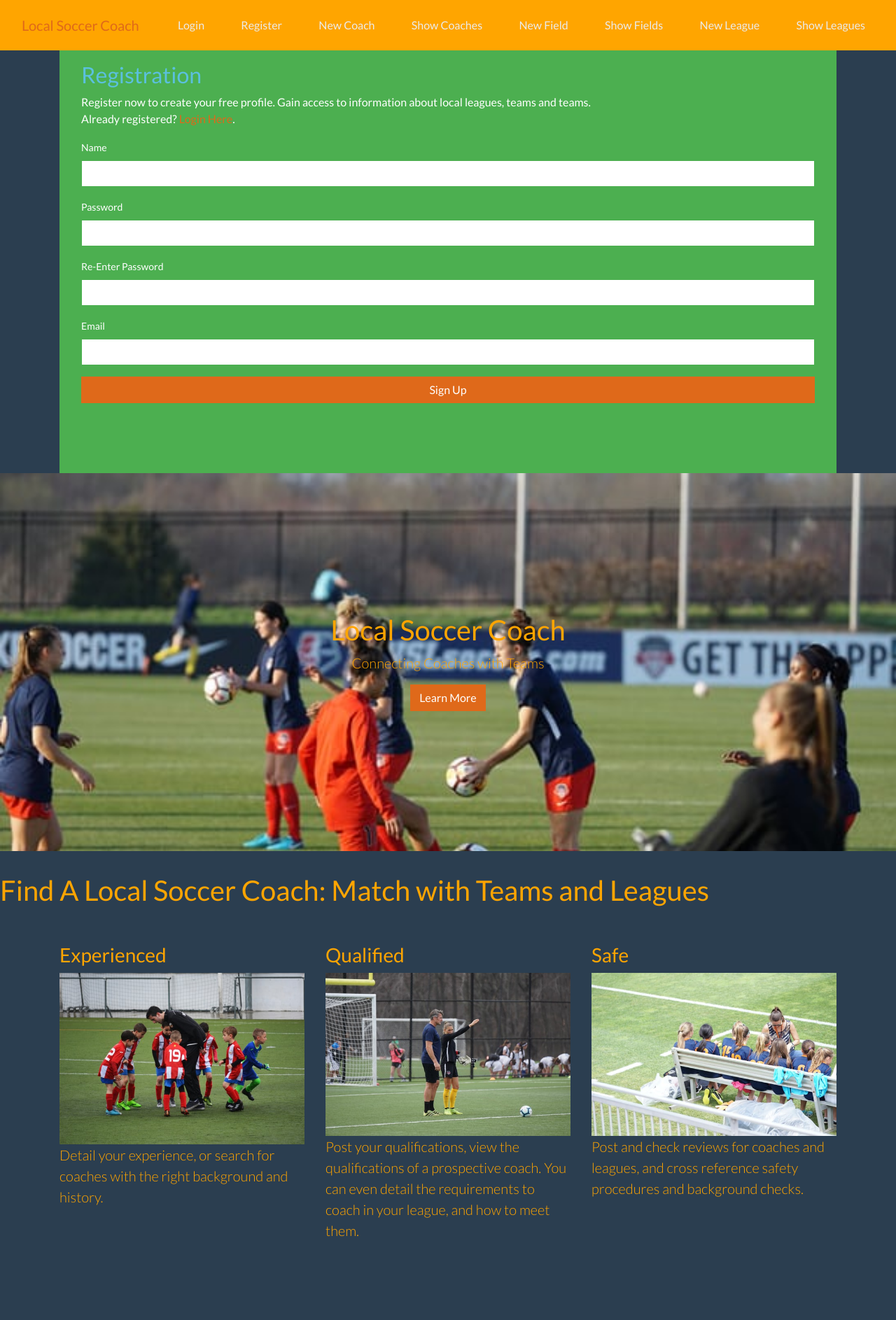
After one commit to teknofage/Contractor-Project, a Flask app: page /registration in a window 1280 px wide. The commit adds this page. Shown: the top 1886 px of the page at 70% size. Run offline with Flask 2, Linux system fonts and the light colour scheme; some libraries are stand-ins or nearby versions.

Commit message:
Working routes and 2 working tests

```diff
--- a/app.py
+++ b/app.py
@@ -25,6 +25,17 @@ teams =db.teams
 
 app = Flask(__name__)
 
+@app.route('/login')
+def login():
+    """Show login"""
+    return render_template("login.html", login=login)
+
+
+@app.route('/registration')
+def registration():
+    """Show registration"""
+    return render_template("registration.html", registration=registration)
+
 #Coaches
 @app.route('/')
 def coaches_index():
@@ -38,7 +49,7 @@ def coaches_submit():
     coach = {
         'name': request.form.get('name'),
         'resume': request.form.get('resume'),
-        'qualifications': request.form.get('qualifications').split(),
+        'qualifications': request.form.get('qualifications'),
         'reviews': request.form.get('reviews')
     }
     coach_id = coaches.insert_one(coach).inserted_id
@@ -51,7 +62,7 @@ def coaches_new():
     return render_template('coaches_new.html', coach={}, title='New Coach')
 
 
-@app.route('/coaches_show/')
+@app.route('/coaches')
 def coaches_show():
     """Show all coaches."""
     allCoaches = coaches.find()
@@ -60,7 +71,6 @@ def coaches_show():
     return render_template('coaches_show.html', allCoaches=allCoaches)
 
 
-#Mitchell inserted this route while trying to help me
 @app.route('/coach/<coach_id>')
 def coach_show(coach_id):
     """Show a single coach."""
@@ -82,7 +92,7 @@ def coaches_update(coach_id):
     updated_coach = {
         'name': request.form.get('name'),
         'resume': request.form.get('resume'),
-        'qualifications': request.form.get('qualifications').split(),
+        'qualifications': request.form.get('qualifications'),
         'reviews': request.form.get('reviews')
     }
     coaches.update_one(
@@ -134,9 +144,8 @@ def leagues_submit():
     league = {
         'name': request.form.get('name'),
         'age_group': request.form.get('age_group'),
-        'level': request.form.get('level').split(),
-        'website': request.form.get('website').split(),
-        'reviews': request.form.get('reviews')
+        'level': request.form.get('level'),
+        'website': request.form.get('website')
     }
     league_id = leagues.insert_one(league).inserted_id
     return redirect(url_for('leagues_show', league_id=league_id))
@@ -167,11 +176,10 @@ def leagues_edit(league_id):
 def leagues_update(league_id):
     """Submit an edited league."""
     updated_league = {
-        'name': request.form.get('title'),
+        'name': request.form.get('name'),
         'age_group': request.form.get('age_group'),
-        'level': request.form.get('level').split(),
-        'website': request.form.get('website').split(),
-        'reviews': request.form.get('reviews')
+        'level': request.form.get('level'),
+        'website': request.form.get('website')
     }
     leagues.update_one(
         {'_id': ObjectId(league_id)},
@@ -223,9 +231,8 @@ def fields_submit():
     field = {
         'name': request.form.get('name'),
         'number_of_pitches': request.form.get('number_of_pitches'),
-        'turf': request.form.get('turf').split(),
-        'location': request.form.get('location').split(),
-        'reviews': request.form.get('reviews')
+        'turf': request.form.get('turf'),
+        'location': request.form.get('location')
     }
     field_id = fields.insert_one(field).inserted_id
     return redirect(url_for('fields_show', field_id=field_id))
@@ -237,19 +244,13 @@ def fields_new():
     return render_template('fields_new.html', field={}, title='New field')
 
 
-@app.route('/fields/<field_id>')
+@app.route('/field/<field_id>')
 def field_show(field_id):
     """Show a single field."""
     field = fields.find_one({'_id': ObjectId(field_id)})
     field_reviews = reviews.find({'field_id': ObjectId(field_id)})
-    return render_template('field_show.html', field=field, reviews=field_reviews)
+    return render_template('field_show.html', field=field)
 
-# @app.route('/fields/<field_id>')
-# def fields_show(field_id):
-#     """Show all fields."""
-#     field = fields.find_one({'_id': ObjectId(field_id)})
-#     field_reviews = reviews.find({'field_id': ObjectId(field_id)})
-#     return render_template('fields_show.html', field=field, reviews=field_reviews)
 
 @app.route('/fields/<field_id>/edit')
 def fields_edit(field_id):
@@ -263,9 +264,9 @@ def fields_update(field_id):
     """Submit an edited field."""
     updated_field = {
         'title': request.form.get('title'),
-        'number_of_pitches': request.form.get(['number_of_pitches']),
-        'turf': request.form.get(['turf']).split(),
-        'location': request.form.get('location').split(),
+        'number_of_pitches': request.form.get('number_of_pitches'),
+        'turf': request.form.get('turf'),
+        'location': request.form.get('location'),
         'reviews': request.form.get('reviews')
     }
     fields.update_one(
@@ -280,6 +281,16 @@ def fields_delete(field_id):
     fields.delete_one({'_id': ObjectId(field_id)})
     return redirect(url_for('fields_index'))
 
+
+# Helper Function for determining which reviews to call into the resource pages
+# def review_type():
+#     HID = None
+#     if (needs coach):
+#         HID = coach._id
+#     elif (needs league):
+#         HID = league._id
+#     elif (needs field):
+#         HID = field._id
 
 @app.route('/fields/reviews', methods=['POST'])
 def field_reviews_new():
--- a/styles.css
+++ b/static/styles.css
@@ -12,9 +12,9 @@ body {
     background: rgba(0, 0, 0, 0.3); /* If our image is bright, we can tone it down with this darker overlay */
     padding-top:200px;
     padding-bottom:200px;
-    background-image: url("Women-coaching.jpeg");
+    background-image: url("../static/images/Women-coaching.jpeg");
     background-repeat: no-repeat;
-    background-size: 100%;
+    background-size: cover;
 }
 
 .hero-background-img:after  {
@@ -45,3 +45,44 @@ padding: 2.5em;
     background-color: blue;
     color: white;
 }
+
+main {
+background-color: #4CAF50;
+color: white;
+padding: 16px;
+font-size: 16px;
+border: none;
+cursor: pointer;
+}
+
+.dropbtn:hover, .dropbtn:focus {
+background-color: #3e8e41;
+}
+
+.dropdown {
+float: right;
+position: relative;
+display: inline-block;
+}
+
+.dropdown-content {
+display: none;
+position: absolute;
+background-color: #f1f1f1;
+min-width: 160px;
+overflow: auto;
+box-shadow: 0px 8px 16px 0px rgba(0,0,0,0.2);
+right: 0;
+z-index: 1;
+}
+
+.dropdown-content a {
+color: black;
+padding: 12px 16px;
+text-decoration: none;
+display: block;
+}
+
+.dropdown a:hover {background-color: #ddd;}
+
+.show {display: block;}
--- a/templates/base.html
+++ b/templates/base.html
@@ -12,7 +12,7 @@
         <link rel="stylesheet" href="/bootstrap.min.css">
 
         <!-- CUSTOM STYLES -->
-        <link rel="stylesheet" href="styles.css">
+        <link rel="stylesheet" href="static/styles.css">
 
     </head>
 <body>
@@ -20,15 +20,7 @@
     <div class='container'>
         {% block content %}{% endblock %}
     </div>
-<!-- NAVBAR -->
-    <nav class="navbar navbar-dark">
-        <a class="navbar-brand" href="#">Local Soccer Coach</a>
-        <div class="navbar-nav">
-            <a class="nav-item nav-link active" href="#">Home <span class="sr-only">(current)</span></a>
-            <a class="nav-item nav-link" href="#">Coaches</a>
-            <a class="nav-item nav-link" href="#">Leagues</a>
-        </div>
-    </nav>
+
 
 <!-- HERO -->
     <div class="jumbotron text-center hero-background-img">
@@ -36,7 +28,9 @@
         <p class="lead">Connecting Coaches with Teams</p>
         <a href="#" class="btn btn-primary">Learn More</a>
     </div>
+    <div class= "container"></div>
     <h1 class = "herotitle">Find A Local Soccer Coach: Match with Teams and Leagues</h1>
+    </div>
 
 <!-- BENEFITS -->
 <div class="container mb-5 mt-5 pb-5 pt-1">
@@ -44,19 +38,19 @@
     <div class="row">
         <div class="col-lg-4">
             <h3>Experienced</h3>
-            <img src="static/images/coaching-boys.jpeg" class="img-fluid rounded">
+            <img src="../static/images/coaching-boys.jpeg" class="img-fluid rounded">
             <p class="lead">Detail your experience, or search for coaches with the right background and history.
             </p>
         </div>
         <div class="col-lg-4">
             <h3>Qualified</h3>
-            <img src="static/images/coaching-man-and-woman.jpeg" class="img-fluid rounded">
+            <img src="../static/images/coaching-man-and-woman.jpeg" class="img-fluid rounded">
             <p class="lead">Post your qualifications, view the qualifications of a prospective coach. You can even detail the requirements to coach in your league, and how to meet them.
             </p>
         </div>
         <div class="col-lg-4">
             <h3>Safe</h3>
-            <img src="static/images/coaching-girls.jpeg" class="img-fluid rounded">
+            <img src="../static/images/coaching-girls.jpeg" class="img-fluid rounded">
             <p class="lead">Post and check reviews for coaches and leagues, and cross reference safety procedures and background checks.
             </p>
         </div>
--- a/templates/coaches_edit.html
+++ b/templates/coaches_edit.html
@@ -14,5 +14,3 @@
     </div>
 </div>
 {% endblock %}
-
-# db.penguin_items.insertOne({"" : "", "" : "", "" : "", "" : ""})
--- a/templates/coaches_index.html
+++ b/templates/coaches_index.html
@@ -2,9 +2,7 @@
 {% extends 'base.html' %}
 
 {% block content %}
-<h1>Coaches</h1>
 
-<a href='/coaches/new'>New Coach</a>
 <div class='row'>
     {% for coach in coach %}
         <div class='col-md-3'>
--- a/templates/coaches_show.html
+++ b/templates/coaches_show.html
@@ -17,9 +17,7 @@
                 </div>
                 </div>
 
-            <!-- <div class="card"><div class="card-body">
-                <iframe width="420" height="315" src="{{ video }}"></iframe>
-            </div></div> -->
+
         {% endfor %}
 
 
--- a/templates/fields_edit.html
+++ b/templates/fields_edit.html
@@ -14,5 +14,3 @@
     </div>
 </div>
 {% endblock %}
-
-<!-- #db.penguin_items.insertOne({"" : "", "" : "", "" : "", "" : ""}) -->
--- a/templates/partials/fields_form.html
+++ b/templates/partials/fields_form.html
@@ -8,15 +8,15 @@
 
     <!-- Number of Full_pitches -->
     <div class='form-group'>
-        <label for='full_pitches'>Number of Full Pitches</label><br>
-        <input class='form-control' id='full_pitches' type='text' name='full_pitches' value='{{ field.full_pitches }}' />
+        <label for='number_of_pitches'>Number of Full Pitches</label><br>
+        <input class='form-control' id='number_of_pitches' type='text' name='number_of_pitches' value='{{ field.number_of_pitches }}' />
     </div>
 
     <!-- Turf -->
     <div class='form-group'>
         <label for='field-turf'>Turf</label><br>
         <p class='text-muted'>Add turf in the form of ''.</p>
-        <textarea class='form-control' id='field-turf' name='turf' rows='10' />{{ "\n".join(field.turf) }}</textarea>
+        <textarea class='form-control' id='field-turf' name='turf' rows='10'>{{ field.turf }}</textarea>
     </div>
 
     <!-- Location -->
--- a/templates/partials/navbar.html
+++ b/templates/partials/navbar.html
@@ -4,6 +4,12 @@
             <a class='navbar-brand' href='/'>
                 Local Soccer Coach
             </a>
+        </div>
+        <div class='pull-left'>
+            <a href='/login' class='btn btn-default navbar-btn'>Login</a>
+        </div>
+        <div class='pull-left'>
+            <a href='/registration' class='btn btn-default navbar-btn'>Register</a>
         </div>
         <div class='pull-left'>
             <a href='/coaches/new' class='btn btn-default navbar-btn'>New Coach</a>
--- /dev/null
+++ b/templates/registration.html
@@ -0,0 +1,26 @@
+{% extends 'base.html' %}
+
+<!DOCTYPE html>
+
+    {% block content %}
+    <main class="page registration-page">
+        <section class="clean-block clean-form dark">
+            <div class="container">
+                <div class="block-heading">
+                    <h2 class="text-info">Registration</h2>
+                    <p>Register now to create your free profile. Gain access to information about local leagues, teams and teams. </br> Already registered? <a href="/login">Login Here</a>.</p>
+                </div>
+                <form style="height: 462px;">
+                    <div class="form-group"><label for="name">Name</label><input class="form-control item" type="text" id="name"></div>
+                    <div class="form-group"><label for="password">Password</label><input class="form-control item" type="password" id="password"></div>
+                    <div class="form-group"><label for="password">Re-Enter Password</label><input class="form-control item" type="password" id="password"></div>
+
+                    <div class="form-group"><label for="email">Email</label><input class="form-control item" type="email" id="email"></div><button class="btn btn-primary btn-block"
+                        type="submit">Sign Up</button></form>
+            </div>
+        </section>
+    </main>
+    {% endblock %}
+
+
+</html>
```
Also changed, not shown: templates/field_show.html (+3 -9 lines), templates/fields_show.html (+0 -8 lines), templates/league_show.html (+3 -10 lines), templates/login.html (added, +25 -0 lines), templates/partials/coaches_form.html (+8 -2 lines), templates/partials/leagues_form.html (+1 -14 lines), tests.py (+58 -5 lines), static/images/Women-coaching.jpeg (added).
